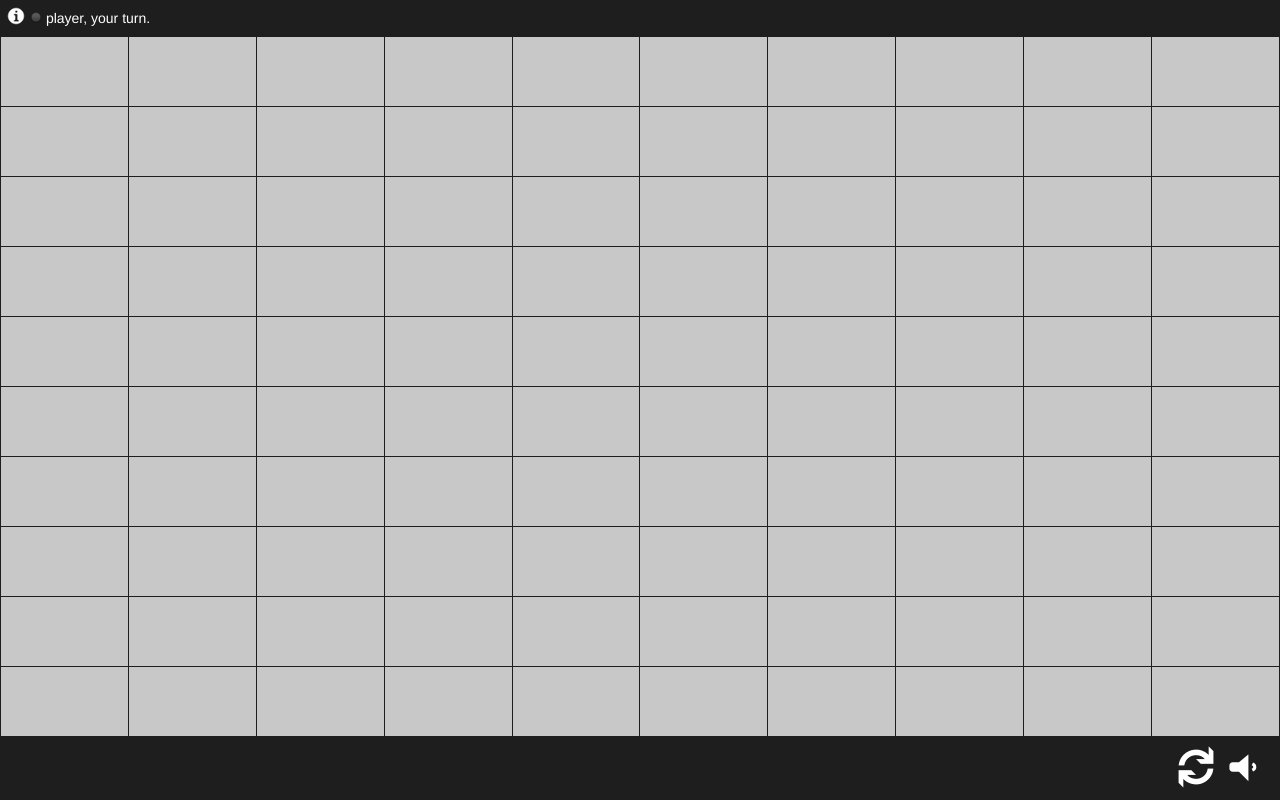
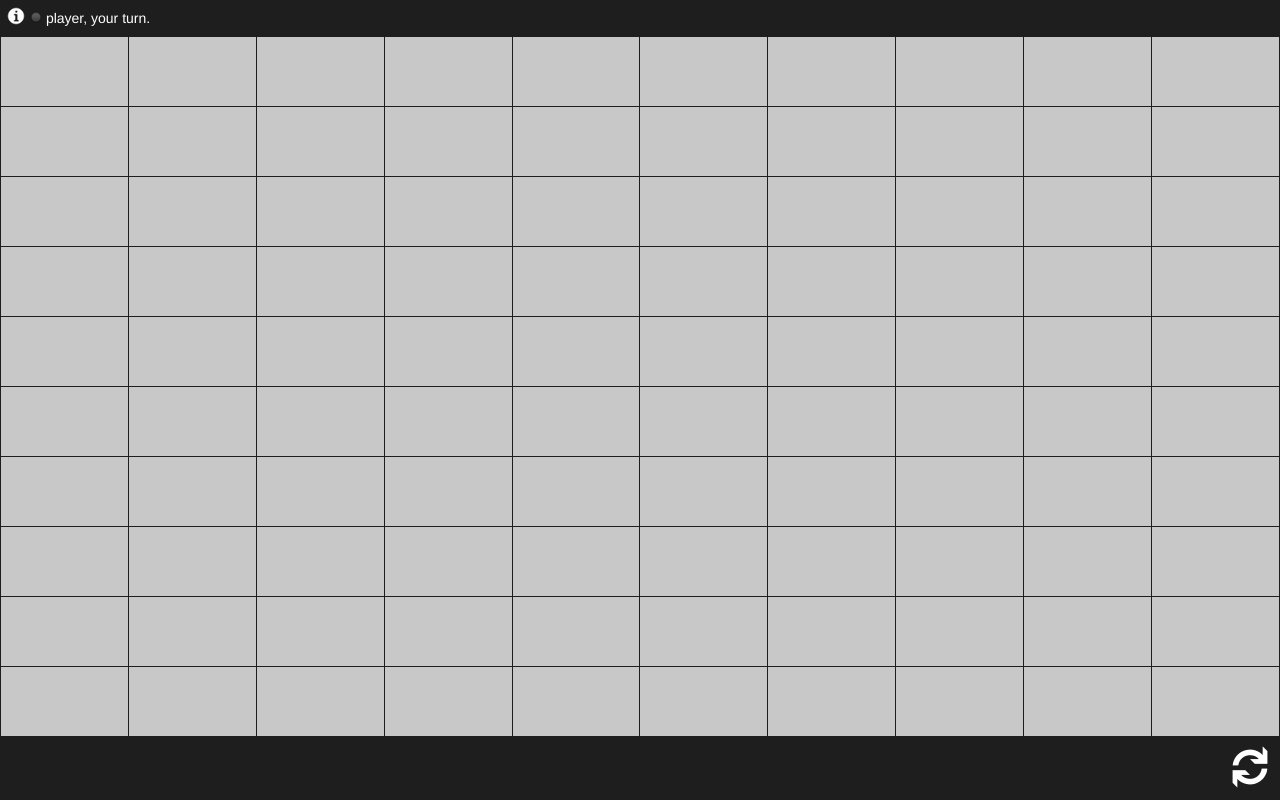
Before and after one commit to markarja/five-in-a-row, a plain HTML site: page index.html in a window 1280 px wide. Drawn offline with Linux system fonts and the light colour scheme.

Commit message:
Hiding audio control for Android build.

```diff
--- a/index.html
+++ b/index.html
@@ -135,7 +135,7 @@
 			</tr>
 		</table>
 		<div class="buttons">
-			<img src="res/refresh.png" onclick="init();" /> <img id="toggleAudioButton" src="res/sound.png" onclick="toggleAudio(this.src);" />
+			<img src="res/refresh.png" onclick="init();" />
 		</div>
 		<input id="player" type="hidden" value="1" />
 		<audio id="audioplayer">
```
